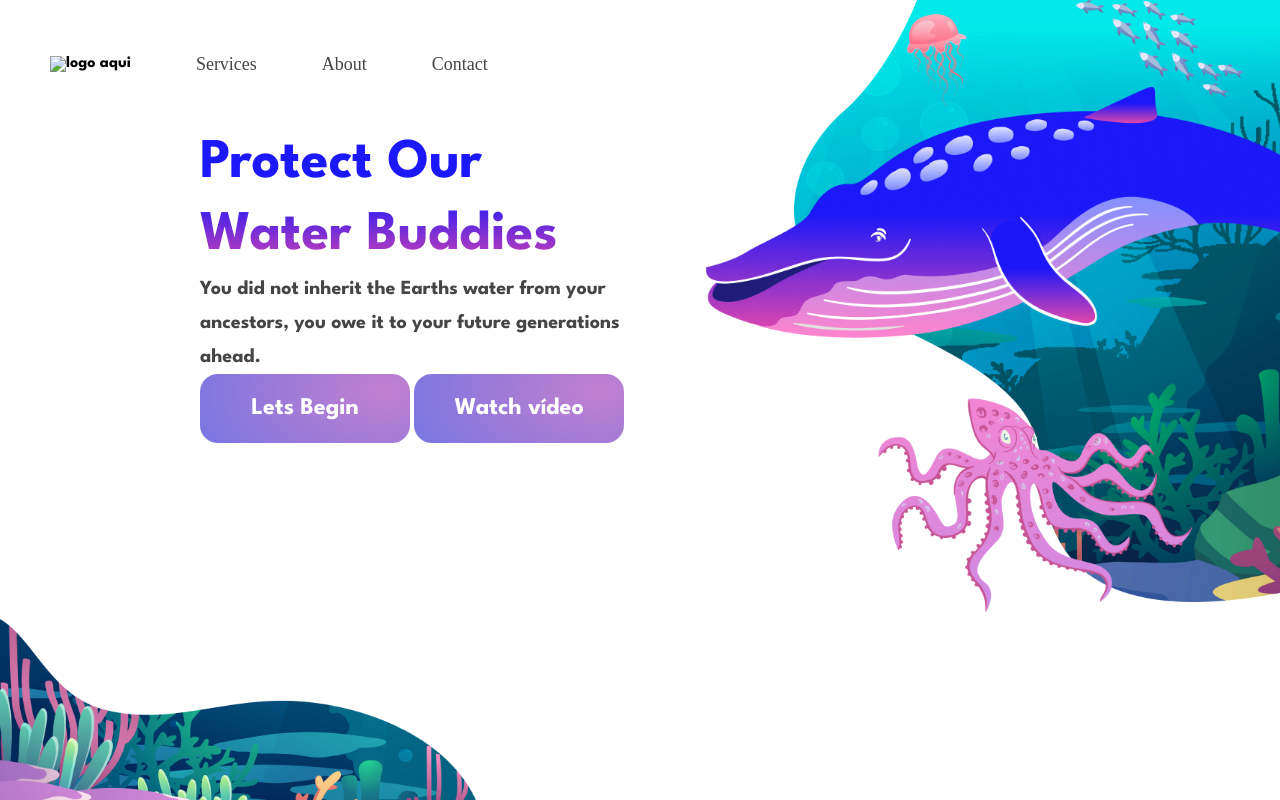
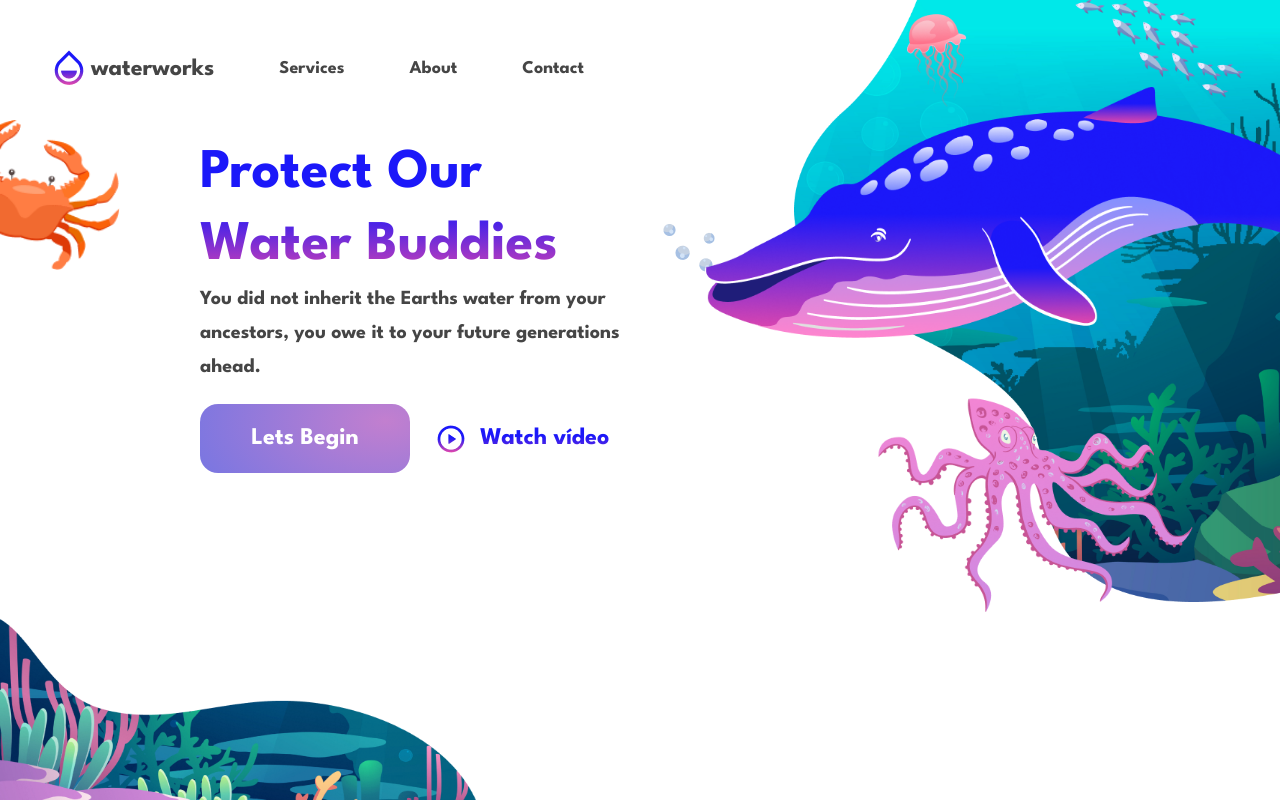
Before and after one commit to Felipe-Monte/Aquarium-landing-page, a plain HTML site: page index.html in a window 1280 px wide. Drawn offline with Linux system fonts and the light colour scheme.

Commit message:
add new image and position

```diff
--- a/index.html
+++ b/index.html
@@ -11,13 +11,16 @@
 
 <body>
   <section class="template">
-    <div class="image-dolphin">
-      <img src="images/Whale Illustration.png" alt="">
+    <div class="container-image">
+      <img id="dolphin" src="images/Whale Illustration.png" alt="dolphin image">
+      <img id="bubble" src="images/Bubbles.png" alt="bubble image">
+      <img id="crab" src="images/Crab.png" alt="">
     </div>
     <header>
       <nav>
         <div class="logo">
-          <img src="#" alt="logo aqui">
+          <img src="images/logo.png" alt="logo do site">
+          <p>waterworks</p>
         </div>
 
         <a href="#">Services</a>
@@ -28,8 +31,10 @@
     <div class="text-area">
       <h1>Protect Our Water Buddies</h1>
       <p>You did not inherit the Earths water from your ancestors, you owe it to your future generations ahead.</p>
-      <button id="btn-beguin">Lets Begin</button>
-      <button id="btn-watch">Watch vídeo</button>
+      <div class="container-button">
+        <button id="btn-beguin">Lets Begin</button>
+        <button id="btn-watch"> <img src="images/play.png"> Watch vídeo</button>
+      </div>
     </div>
   </section>
 </body>
--- a/style.css
+++ b/style.css
@@ -17,6 +17,25 @@ body {
   font-size: 1.6rem;
 }
 
+div.logo {
+  display: flex;
+  align-items: center;
+  justify-content: center;
+  gap: .3rem;
+
+  cursor: pointer;
+}
+
+div.logo p {
+  font-family: 'League Spartan', sans-serif;
+  font-style: normal;
+  font-weight: 600;
+  font-size: 24px;
+  line-height: 26px;
+
+  color: #454545;
+}
+
 header {
   width: 100%;
   padding: 5rem;
@@ -34,7 +53,7 @@ section {
   background-size: 50%, 38%;
 }
 
-.image-dolphin img {
+.container-image img#dolphin {
   position: absolute;
   width: 45%;
   background-repeat: no-repeat;
@@ -44,6 +63,20 @@ section {
   right: 0;
 }
 
+.container-image img#bubble {
+  position: absolute;
+  top: 28%;
+  right: 42%;
+}
+
+.container-image img#crab {
+  position: absolute;
+  width: 120px;
+  top: 15%;
+  left: 0;
+}
+
+
 nav {
   display: flex;
   align-items: center;
@@ -51,7 +84,7 @@ nav {
 }
 
 nav a {
-  font-family: 'Spartan';
+  font-family: 'League Spartan', sans-serif;
   font-style: normal;
   font-weight: 500;
   font-size: 18px;
@@ -60,6 +93,10 @@ nav a {
   text-decoration: none;
 
   color: #454545;
+}
+
+nav a:hover {
+  text-decoration: underline;
 }
 
 div.text-area {
@@ -94,6 +131,12 @@ div.text-area p {
   color: #454545;
 }
 
+.container-button {
+  margin-top: 2.0rem;
+  display: flex;
+  gap: 2.7rem;
+}
+
 div.text-area button#btn-beguin {
   width: 21.0rem;
   padding: 1.7rem;
@@ -108,11 +151,15 @@ div.text-area button#btn-beguin {
   background: radial-gradient(255.8% 457.4% at 88.45% 24.64%, #C27FCF 0%, #0368FF 100%);
   border: none;
   border-radius: 18px;
+
+  cursor: pointer;
 }
 
 div.text-area button#btn-watch {
-  width: 21.0rem;
-  padding: 1.7rem;
+  display: flex;
+  align-items: center;
+  justify-content: center;
+  gap: 1.5rem;
 
   font-family: 'League Spartan', sans-serif;
   font-style: normal;
@@ -120,8 +167,12 @@ div.text-area button#btn-watch {
   font-size: 24px;
   line-height: 35px;
 
-  color: #FFFFFF;
-  background: radial-gradient(255.8% 457.4% at 88.45% 24.64%, #C27FCF 0%, #0368FF 100%);
+  background: linear-gradient(180deg, #1B18F9 0%, #1B18F9 46.35%, #E146AD 100%);
+
+  -webkit-background-clip: text;
+  -webkit-text-fill-color: transparent;
+  background-clip: text;
   border: none;
-  border-radius: 18px;
+
+  cursor: pointer;
 }
```
Also changed, not shown: images/Bubbles.png (added), images/Crab.png (added), images/logo.png (added), images/play.png (added).
